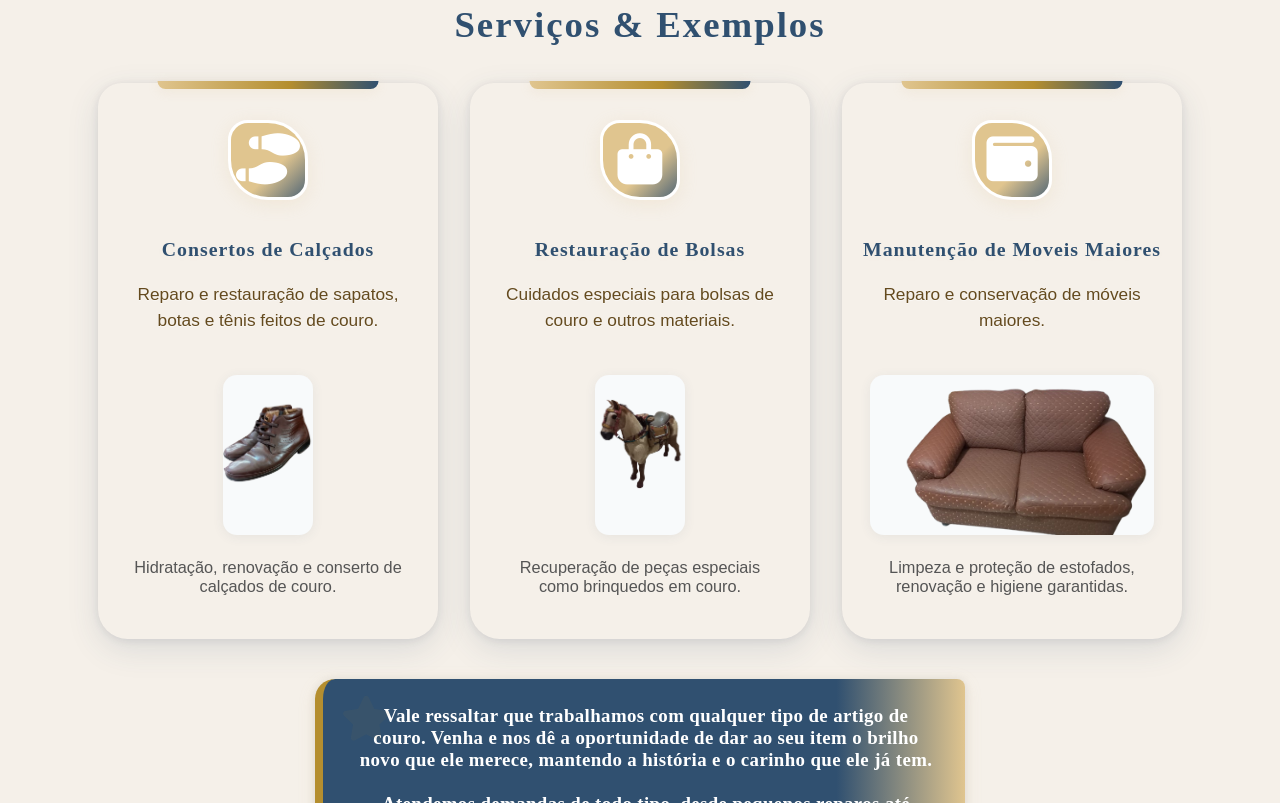
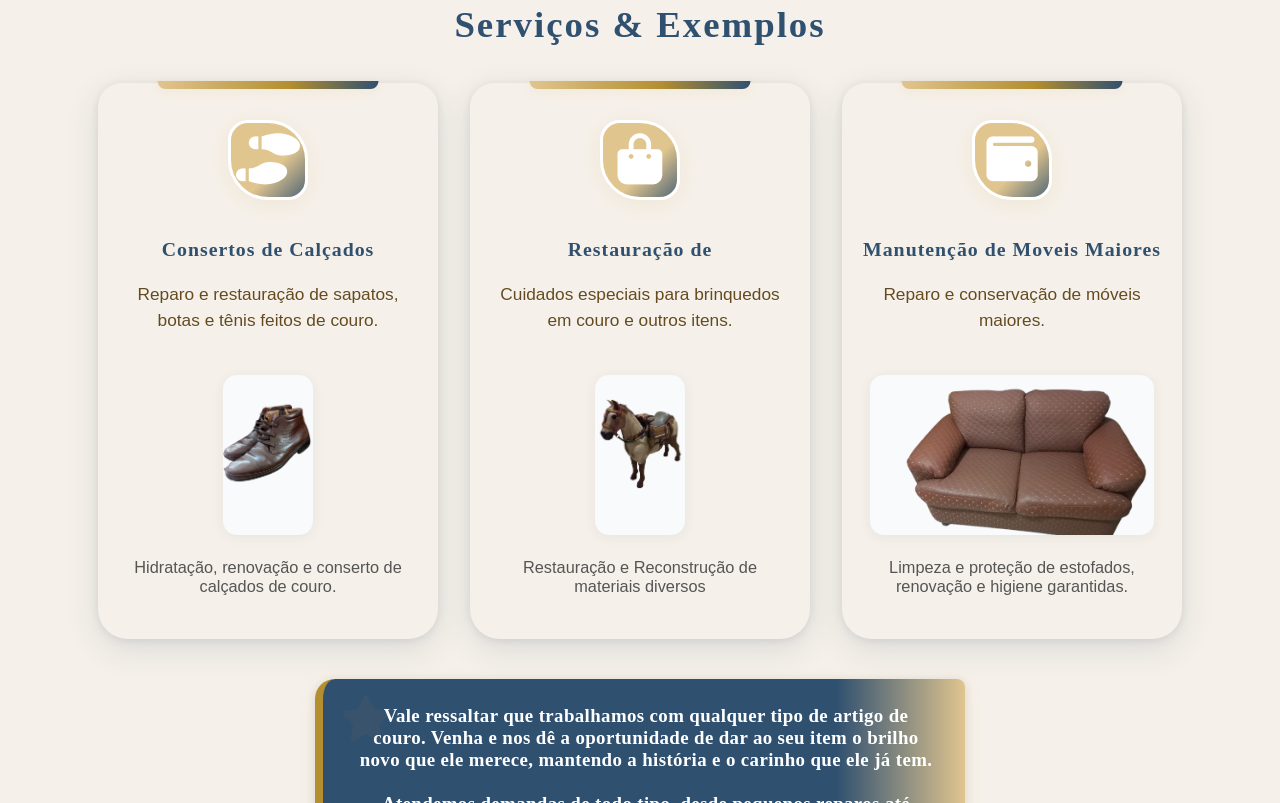
Before and after one commit to UrbanaMente-Consultoria/TCC-Sapataria_Afetiva-IOS, a plain HTML site: page index.html in a window 1280 px wide. Shown: the part 2406-3209 px from the top of the page. Drawn offline with Linux system fonts and the light colour scheme.

Commit message:
redefinição

```diff
--- a/index.html
+++ b/index.html
@@ -51,10 +51,10 @@
           <div class="apresentacao-texto">
             <h1 class="tituhist">Quem é Manoel?</h1>
             <p class="hist">
-              Na década de 1960, em Minas Gerais, um menino de 12 anos trocou as brincadeiras pelo ofício do couro. Sem curso, sem máquinas, aprendeu sozinho — observando, errando, recomeçando — até dominar a arte de criar e restaurar sapatos, bolsas, carteiras, cintos e mochilas.
+              Na década de 1962, em Minas Gerais, um menino de 12 anos trocou as brincadeiras pelo ofício do couro. Sem curso, sem máquinas, aprendeu sozinho — observando, errando, recomeçando — até dominar a arte de criar e restaurar sapatos, bolsas, carteiras, cintos e mochilas.
             </p>
             <p class="hist">
-              Nos anos 1970, mudou-se para São Paulo em busca de novas oportunidades. No quintal da casa que construiu, nasceu a pequena oficina que, com o tempo, deu origem à Manu Sapataria Afetiva.
+              Nos anos 1971, mudou-se para São Paulo em busca de novas oportunidades. No quintal da casa que construiu, nasceu a pequena oficina que, com o tempo, deu origem à Manu Sapataria Afetiva.
             </p>
             <p class="hist">Hoje, aos 75 anos, Senhor Manuel segue trabalhando com o mesmo cuidado e dedicação. Cada peça passa por suas mãos com atenção, respeito e o conhecimento de uma vida inteira.</p>
           </div>
@@ -120,11 +120,11 @@
           <div class="icone-servico">
             <i class="fa-solid fa-bag-shopping"></i>
           </div>
-          <h3>Restauração de Bolsas</h3>
-          <p class="text-servico">Cuidados especiais para bolsas de couro e outros materiais.</p>
+          <h3>Restauração de </h3>
+          <p class="text-servico">Cuidados especiais para brinquedos em couro e outros itens.</p>
           <div class="exemplo-servico">
             <img src="cavalo.png" alt="Cavalo de brinquedo restaurado">
-            <span class="discri">Recuperação de peças especiais como brinquedos em couro.</span>
+            <span class="discri">Restauração e Reconstrução de materiais diversos</span>
           </div>
 
         </div>
```
